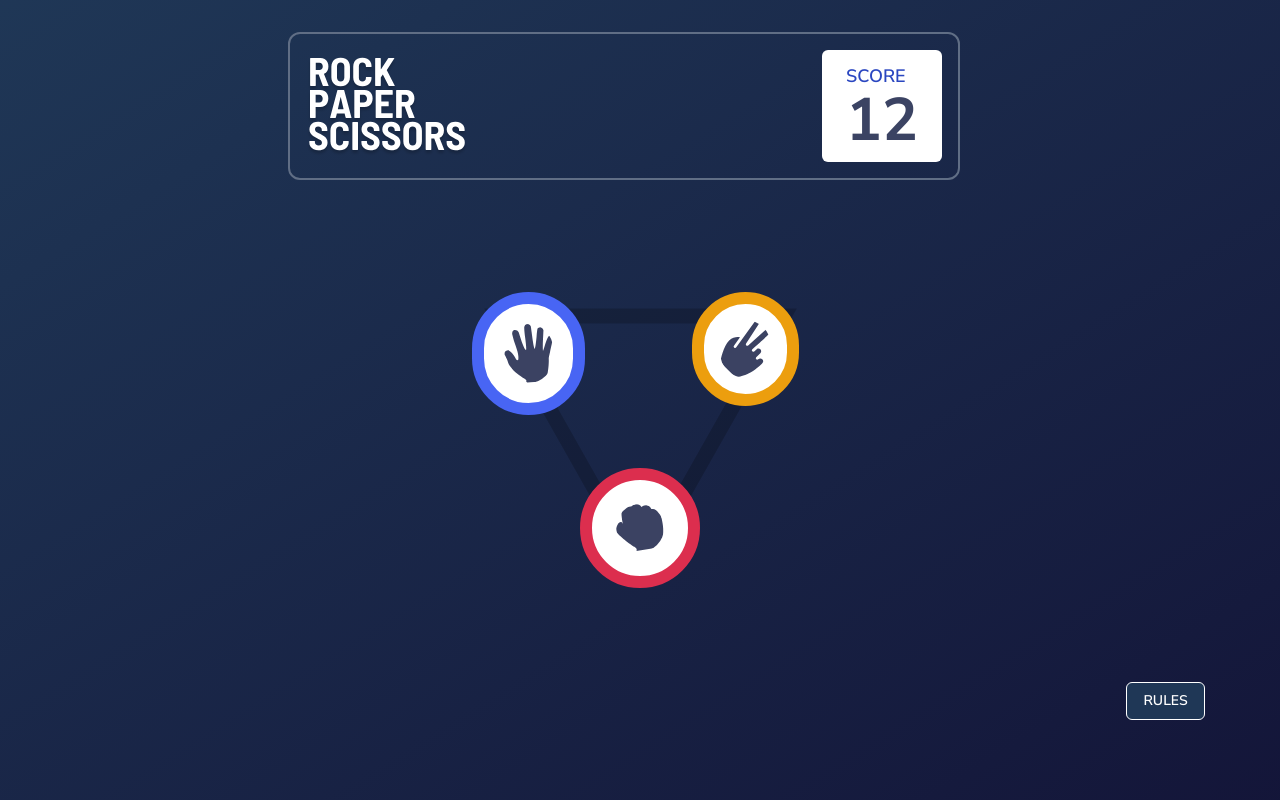
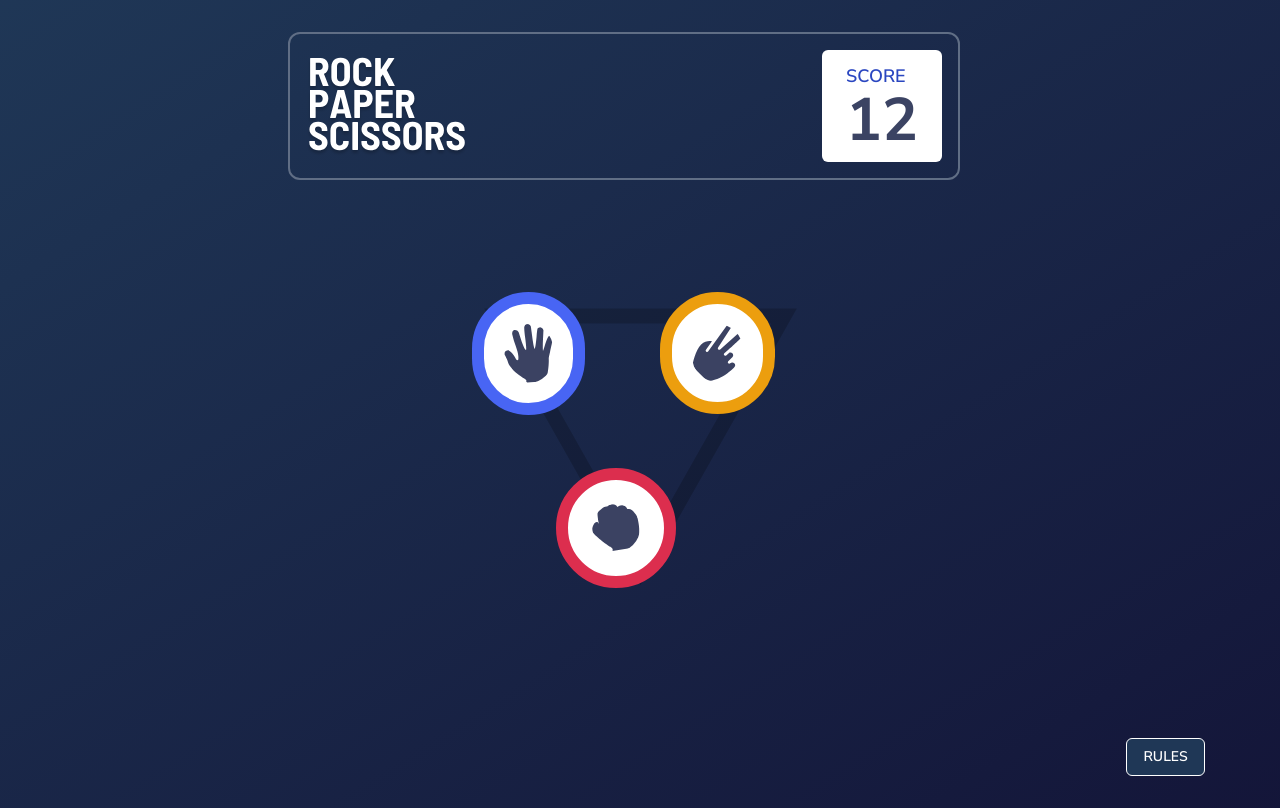
Before and after one commit to IdowuMicheal-1/rock-paper-scissore-game, a React (Create React App) app: page / in a window 1280 px wide. Built offline with nearby package versions, Linux system fonts and the light colour scheme.

Commit message:
'update'

```diff
--- a/src/pages/Main.js
+++ b/src/pages/Main.js
@@ -20,13 +20,13 @@ const Main = () => {
         <ScoreTab />
 
         {/* Boby  */}
-        <div className='md:max-w-2xl md:mx-auto md:px-28 md:py-4 mx-auto mt-24'>
+        <div className='md:max-w-2xl md:mx-auto md:px-28 md:py-4 mx-auto mt-24 mb-14'>
             <div className='px-8 py-4 relative mx-auto'>
                 <img src={triangle}  alt='triangle'/>
                 <div>
-                    <img src={rock} alt='rock' className='absolute top-0 left-0 mt-44 ml-32 bg-white rounded-full p-6 border-rockGradient border-12'/>
+                    <img src={rock} alt='rock' className='absolute top-0 left-0 mt-44 ml-[6.5rem] bg-white rounded-full p-6 border-rockGradient border-12'/>
                     <img src={paper} alt='paper' className='absolute top-0 left-0 ml-5 bg-white rounded-full p-5 border-paperGradient border-12'/>
-                    <img src={scissors} alt='scissors' className='absolute top-0 left-0 ml-60 bg-white rounded-full p-4 border-scissorsGradient border-12'/>
+                    <img src={scissors} alt='scissors' className='absolute top-0 left-0 ml-[13rem] bg-white rounded-full p-5 border-scissorsGradient border-12'/>
                 </div>
             </div>
         </div>
```
